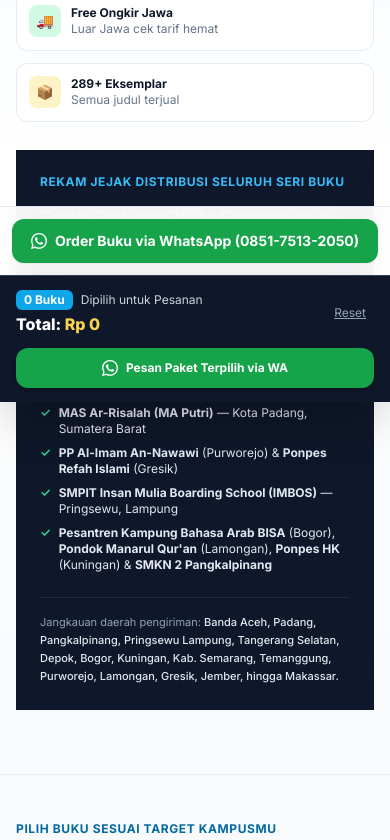
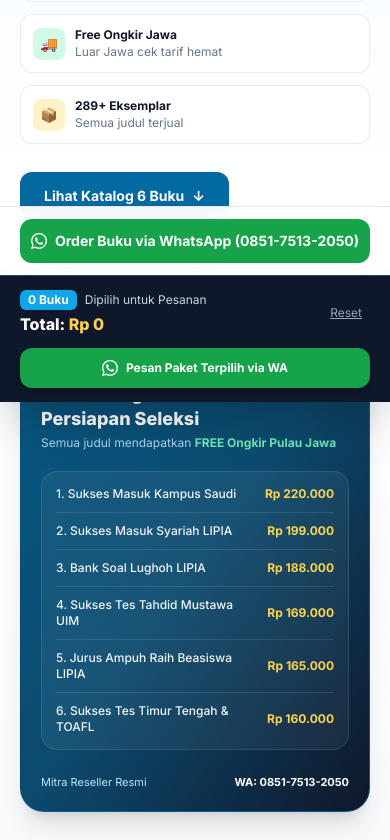
Before and after one commit to ghifarapoetra/katalog-itaf, a plain HTML site: page index.html in a window 390 px wide. Shown: the part 569-1409 px from the top of the page. Drawn offline with nearby package versions, Linux system fonts and the light colour scheme.

Commit message:
Update index.html

```diff
--- a/index.html
+++ b/index.html
@@ -67,10 +67,10 @@
     }
   </style>
 </head>
-<body class="antialiased selection:bg-sky-100 selection:text-sky-900 pb-24 sm:pb-16">
+<body class="antialiased overflow-x-hidden selection:bg-sky-100 selection:text-sky-900 pb-24 sm:pb-16">
 
   <!-- TOP PROMO BANNER: GRATIS ONGKIR PULAU JAWA -->
-  <div class="bg-gradient-to-r from-sky-800 via-sky-700 to-emerald-700 text-white text-xs sm:text-sm py-2.5 px-4 text-center font-medium">
+  <div class="bg-gradient-to-r from-sky-800 via-sky-700 to-emerald-700 text-white text-xs sm:text-sm py-2.5 px-5 sm:px-6 text-center font-medium">
     <div class="max-w-6xl mx-auto flex flex-wrap items-center justify-center gap-x-3 gap-y-1">
       <span class="inline-flex items-center gap-1.5 font-semibold bg-white/15 px-2.5 py-0.5 rounded-full text-amber-200">
         🚚 PROMO PENGIRIMAN AKTIF
@@ -81,7 +81,7 @@
 
   <!-- STICKY NAVIGATION HEADER -->
   <header class="sticky top-0 z-40 bg-white/95 backdrop-blur-md border-b border-slate-200/80 shadow-sm">
-    <div class="max-w-6xl mx-auto px-4 sm:px-6 h-16 flex items-center justify-between gap-3">
+    <div class="max-w-6xl mx-auto px-5 sm:px-6 h-16 flex items-center justify-between gap-3">
       <!-- Identitas Mitra Reseller dengan Logo Toga -->
       <a href="#" class="flex items-center gap-2.5 group">
         <div class="w-10 h-10 rounded-xl bg-gradient-to-br from-sky-600 to-emerald-600 flex items-center justify-center text-white shadow-sm shrink-0" aria-hidden="true">
@@ -125,7 +125,7 @@
 
   <!-- HERO SECTION: RINGKAS, PADAT & FOKUS PERSIAPAN 2027 -->
   <section class="relative overflow-hidden bg-gradient-to-b from-sky-50 via-white to-slate-50 border-b border-slate-200/70">
-    <div class="max-w-6xl mx-auto px-4 sm:px-6 py-8 sm:py-12">
+    <div class="max-w-6xl mx-auto px-5 sm:px-6 py-8 sm:py-12">
       <div class="grid grid-cols-1 lg:grid-cols-12 gap-8 items-center">
 
         <!-- Kolom Teks Utama -->
@@ -172,45 +172,75 @@
           <!-- CTA Utama Hero -->
           <div class="flex flex-wrap items-center gap-3 pt-2">
             <a
-        <!-- Kanan: Bukti Distribusi Riil & Jangkauan Pengiriman (Semua Judul Buku) -->
-        <div class="lg:col-span-5 bg-slate-900 text-white p-6 sm:p-8 lg:p-10 flex flex-col justify-between space-y-6">
-          <div class="space-y-4">
-            <div class="text-xs font-bold uppercase tracking-wider text-sky-400">
-              Rekam Jejak Distribusi Seluruh Seri Buku
+              href="#katalog"
+              class="inline-flex items-center justify-center gap-2 bg-sky-700 hover:bg-sky-800 active:scale-[0.99] text-white font-bold text-sm px-6 py-3.5 rounded-xl shadow-sm transition-all"
+            >
+              <span>Lihat Katalog 6 Buku</span>
+              <span aria-hidden="true">↓</span>
+            </a>
+            <a
+              href="https://wa.me/6285175132050?text=Assalamu'alaikum%20Kak%2C%20saya%20mau%20konsultasi%20pilihan%20buku%20ITAF%20Press%20untuk%20persiapan%202027."
+              target="_blank"
+              rel="noopener noreferrer"
+              class="inline-flex items-center justify-center gap-2 bg-white hover:bg-slate-50 text-slate-800 border border-slate-300 font-semibold text-sm px-5 py-3.5 rounded-xl transition-all"
+            >
+              <span>Tanya Rekomendasi via WA</span>
+            </a>
+          </div>
+        </div>
+
+        <!-- Kolom Kanan Hero: Ringkasan Katalog & Daftar Harga Resmi 2027 -->
+        <div class="lg:col-span-5">
+          <div class="bg-gradient-to-br from-sky-800 via-sky-900 to-slate-900 text-white rounded-3xl p-5 sm:p-7 shadow-xl border border-sky-700/50 space-y-5">
+            <div class="flex items-center justify-between gap-2">
+              <span class="text-[11px] font-bold uppercase tracking-wider bg-sky-500/20 text-sky-200 border border-sky-400/30 px-3 py-1 rounded-full">
+                Edisi Persiapan 2027
+              </span>
+              <span class="text-[11px] font-bold text-amber-300">
+                ITAF • ITAF PRESS
+              </span>
             </div>
-            <h3 class="text-lg sm:text-xl font-bold leading-snug">
-              Telah Terkirim 289+ Eksemplar ke Pelajar & Pesantren se-Indonesia
-            </h3>
-            <p class="text-xs sm:text-sm text-slate-300 leading-relaxed">
-              Mencakup pemesanan satuan maupun kolektif untuk seluruh seri buku ITAF Press (<em>Kampus Saudi, Syariah LIPIA, Lughoh LIPIA, Jurus Ampuh LIPIA, Timteng & TOAFL, serta Tahdid Mustawa UIM</em>):
-            </p>
-            <ul class="space-y-2 text-xs text-slate-200">
-              <li class="flex items-start gap-2">
-                <span class="text-emerald-400 font-bold shrink-0">✓</span>
-                <span><strong>MA Al-Irsyad & Ponpes Al-Irsyad Tengaran (Putra & Putri)</strong> — Kab. Semarang</span>
-              </li>
-              <li class="flex items-start gap-2">
-                <span class="text-emerald-400 font-bold shrink-0">✓</span>
-                <span><strong>MAS Ar-Risalah (MA Putri)</strong> — Kota Padang, Sumatera Barat</span>
-              </li>
-              <li class="flex items-start gap-2">
-                <span class="text-emerald-400 font-bold shrink-0">✓</span>
-                <span><strong>PP Al-Imam An-Nawawi</strong> (Purworejo) & <strong>Ponpes Refah Islami</strong> (Gresik)</span>
-              </li>
-              <li class="flex items-start gap-2">
-                <span class="text-emerald-400 font-bold shrink-0">✓</span>
-                <span><strong>SMPIT Insan Mulia Boarding School (IMBOS)</strong> — Pringsewu, Lampung</span>
-              </li>
-              <li class="flex items-start gap-2">
-                <span class="text-emerald-400 font-bold shrink-0">✓</span>
-                <span><strong>Pesantren Kampung Bahasa Arab BISA</strong> (Bogor), <strong>Pondok Manarul Qur'an</strong> (Lamongan), <strong>Ponpes HK</strong> (Kuningan) & <strong>SMKN 2 Pangkalpinang</strong></span>
-              </li>
-            </ul>
-          </div>
 
-          <div class="pt-4 border-t border-slate-800">
-            <div class="text-[11px] text-slate-400 leading-relaxed">
-              Jangkauan daerah pengiriman: <span class="text-slate-200 font-medium">Banda Aceh, Padang, Pangkalpinang, Pringsewu Lampung, Tangerang Selatan, Depok, Bogor, Kuningan, Kab. Semarang, Temanggung, Purworejo, Lamongan, Gresik, Jember, hingga Makassar.</span>
+            <div>
+              <h2 class="text-lg sm:text-xl font-extrabold leading-snug">
+                Daftar Harga Resmi 6 Seri Buku Persiapan Seleksi
+              </h2>
+              <p class="text-xs text-sky-200/90 mt-1">
+                Semua judul mendapatkan <strong class="text-emerald-300">FREE Ongkir Pulau Jawa</strong>
+              </p>
+            </div>
+
+            <!-- Tabel Ringkas 6 Judul & Harga -->
+            <div class="divide-y divide-white/10 bg-white/5 rounded-2xl px-3.5 sm:px-4 py-1 border border-white/10 text-xs sm:text-[13px]">
+              <a href="#katalog" onclick="filterBooks('saudi')" class="py-2.5 flex items-center justify-between gap-3 hover:text-amber-300 transition-colors">
+                <span class="font-medium text-slate-100">1. Sukses Masuk Kampus Saudi</span>
+                <span class="font-bold text-amber-300 shrink-0">Rp 220.000</span>
+              </a>
+              <a href="#katalog" onclick="filterBooks('lipia')" class="py-2.5 flex items-center justify-between gap-3 hover:text-amber-300 transition-colors">
+                <span class="font-medium text-slate-100">2. Sukses Masuk Syariah LIPIA</span>
+                <span class="font-bold text-amber-300 shrink-0">Rp 199.000</span>
+              </a>
+              <a href="#katalog" onclick="filterBooks('lipia')" class="py-2.5 flex items-center justify-between gap-3 hover:text-amber-300 transition-colors">
+                <span class="font-medium text-slate-100">3. Bank Soal Lughoh LIPIA</span>
+                <span class="font-bold text-amber-300 shrink-0">Rp 188.000</span>
+              </a>
+              <a href="#katalog" onclick="filterBooks('saudi')" class="py-2.5 flex items-center justify-between gap-3 hover:text-amber-300 transition-colors">
+                <span class="font-medium text-slate-100">4. Sukses Tes Tahdid Mustawa UIM</span>
+                <span class="font-bold text-amber-300 shrink-0">Rp 169.000</span>
+              </a>
+              <a href="#katalog" onclick="filterBooks('lipia')" class="py-2.5 flex items-center justify-between gap-3 hover:text-amber-300 transition-colors">
+                <span class="font-medium text-slate-100">5. Jurus Ampuh Raih Beasiswa LIPIA</span>
+                <span class="font-bold text-amber-300 shrink-0">Rp 165.000</span>
+              </a>
+              <a href="#katalog" onclick="filterBooks('timteng')" class="py-2.5 flex items-center justify-between gap-3 hover:text-amber-300 transition-colors">
+                <span class="font-medium text-slate-100">6. Sukses Tes Timur Tengah & TOAFL</span>
+                <span class="font-bold text-amber-300 shrink-0">Rp 160.000</span>
+              </a>
+            </div>
+
+            <div class="flex items-center justify-between text-[11px] text-sky-200 pt-1">
+              <span>Mitra Reseller Resmi</span>
+              <span class="font-bold text-white">WA: 0851-7513-2050</span>
             </div>
           </div>
         </div>
@@ -220,7 +250,7 @@
   </section>
 
   <!-- MAIN CATALOG SECTION -->
-  <main id="katalog" class="max-w-6xl mx-auto px-4 sm:px-6 pt-10 pb-8">
+  <main id="katalog" class="max-w-6xl mx-auto px-5 sm:px-6 pt-10 pb-8">
 
     <!-- Header Katalog & Filter Kategori -->
     <div class="flex flex-col md:flex-row md:items-end justify-between gap-4 mb-6">
@@ -279,12 +309,12 @@
   </main>
 
   <!-- SECTION BUNDLING & PESANAN KOLEKTIF + BUKTI DISTRIBUSI RIIL -->
-  <section id="bundling" class="max-w-6xl mx-auto px-4 sm:px-6 py-8">
+  <section id="bundling" class="max-w-6xl mx-auto px-5 sm:px-6 py-8">
     <div class="bg-white rounded-3xl border border-slate-200/90 shadow-sm overflow-hidden">
       <div class="grid grid-cols-1 lg:grid-cols-12">
 
         <!-- Kiri: Ajakan Bundling & Kolektif -->
-        <div class="lg:col-span-7 p-6 sm:p-8 lg:p-10 space-y-5">
+        <div class="lg:col-span-7 p-5 sm:p-8 lg:p-10 space-y-5">
           <div class="inline-flex items-center gap-2 bg-emerald-50 text-emerald-800 border border-emerald-200 px-3 py-1 rounded-full text-xs font-bold">
             📦 PAKET BUNDLING & PESANAN KOLEKTIF
           </div>
@@ -324,41 +354,45 @@
           </div>
         </div>
 
-        <!-- Kanan: Bukti Distribusi Riil & Jangkauan Pengiriman -->
-        <div class="lg:col-span-5 bg-slate-900 text-white p-6 sm:p-8 lg:p-10 flex flex-col justify-between space-y-6">
+        <!-- Kanan: Bukti Distribusi Riil & Jangkauan Pengiriman (Semua Judul Buku) -->
+        <div class="lg:col-span-5 bg-slate-900 text-white p-5 sm:p-8 lg:p-10 flex flex-col justify-between space-y-6">
           <div class="space-y-4">
             <div class="text-xs font-bold uppercase tracking-wider text-sky-400">
-              Rekam Jejak Distribusi Nyata
+              Rekam Jejak Distribusi Seluruh Seri Buku
             </div>
             <h3 class="text-lg sm:text-xl font-bold leading-snug">
-              Telah Terkirim 228+ Eksemplar ke Pelajar & Pesantren se-Indonesia
+              Telah Terkirim 289+ Eksemplar ke Pelajar & Pesantren se-Indonesia
             </h3>
             <p class="text-xs sm:text-sm text-slate-300 leading-relaxed">
-              Setiap pesanan diproses melalui jalur distribusi resmi ITAF Press lengkap dengan nomor resi pengiriman. Dipercaya oleh pelajar mandiri maupun pesanan kolektif lembaga pendidikan:
+              Mencakup pemesanan satuan maupun kolektif untuk seluruh seri buku ITAF Press (<em>Kampus Saudi, Syariah LIPIA, Lughoh LIPIA, Jurus Ampuh LIPIA, Timteng & TOAFL, serta Tahdid Mustawa UIM</em>):
             </p>
             <ul class="space-y-2 text-xs text-slate-200">
               <li class="flex items-start gap-2">
-                <span class="text-emerald-400 font-bold">✓</span>
-                <span><strong>MA Al-Irsyad & Ponpes Al-Irsyad Tengaran</strong> (Kab. Semarang)</span>
+                <span class="text-emerald-400 font-bold shrink-0">✓</span>
+                <span><strong>MA Al-Irsyad & Ponpes Al-Irsyad Tengaran (Putra & Putri)</strong> — Kab. Semarang</span>
               </li>
               <li class="flex items-start gap-2">
-                <span class="text-emerald-400 font-bold">✓</span>
-                <span><strong>MAS Ar-Risalah (MA Putri)</strong> (Kota Padang)</span>
+                <span class="text-emerald-400 font-bold shrink-0">✓</span>
+                <span><strong>MAS Ar-Risalah (MA Putri)</strong> — Kota Padang, Sumatera Barat</span>
               </li>
               <li class="flex items-start gap-2">
-                <span class="text-emerald-400 font-bold">✓</span>
-                <span><strong>Ponpes Refah Islami</strong> (Gresik) & <strong>Pondok Manarul Qur'an</strong> (Lamongan)</span>
+                <span class="text-emerald-400 font-bold shrink-0">✓</span>
+                <span><strong>PP Al-Imam An-Nawawi</strong> (Purworejo) & <strong>Ponpes Refah Islami</strong> (Gresik)</span>
               </li>
               <li class="flex items-start gap-2">
-                <span class="text-emerald-400 font-bold">✓</span>
-                <span><strong>Pesantren Putera Kampung Bahasa Arab BISA</strong> (Bogor)</span>
+                <span class="text-emerald-400 font-bold shrink-0">✓</span>
+                <span><strong>SMPIT Insan Mulia Boarding School (IMBOS)</strong> — Pringsewu, Lampung</span>
+              </li>
+              <li class="flex items-start gap-2">
+                <span class="text-emerald-400 font-bold shrink-0">✓</span>
+                <span><strong>Pesantren Kampung Bahasa Arab BISA</strong> (Bogor), <strong>Pondok Manarul Qur'an</strong> (Lamongan), <strong>Ponpes HK</strong> (Kuningan) & <strong>SMKN 2 Pangkalpinang</strong></span>
               </li>
             </ul>
           </div>
 
           <div class="pt-4 border-t border-slate-800">
-            <div class="text-[11px] text-slate-400">
-              Jangkauan pengiriman mencakup: <span class="text-slate-200 font-medium">Banda Aceh, Padang, Pangkalpinang, Jabodetabek, Semarang, Temanggung, Lamongan, Gresik, hingga Makassar.</span>
+            <div class="text-[11px] text-slate-400 leading-relaxed">
+              Jangkauan daerah pengiriman: <span class="text-slate-200 font-medium">Banda Aceh, Padang, Pangkalpinang, Pringsewu Lampung, Tangerang Selatan, Depok, Bogor, Kuningan, Kab. Semarang, Temanggung, Purworejo, Lamongan, Gresik, Jember, hingga Makassar.</span>
             </div>
           </div>
         </div>
@@ -368,7 +402,7 @@
   </section>
 
   <!-- SECTION FAQ SINGKAT -->
-  <section id="faq" class="max-w-4xl mx-auto px-4 sm:px-6 py-8">
+  <section id="faq" class="max-w-4xl mx-auto px-5 sm:px-6 py-8">
     <div class="text-center mb-6">
       <span class="text-xs font-bold uppercase tracking-wider text-sky-700">Informasi Pemesanan</span>
       <h2 class="text-xl sm:text-2xl font-extrabold text-slate-900 mt-1">Pertanyaan yang Sering Diajukan</h2>
@@ -422,7 +456,7 @@
   </section>
 
   <!-- FOOTER RINGKAS -->
-  <footer class="max-w-6xl mx-auto px-4 sm:px-6 pt-6 pb-10 border-t border-slate-200 text-center sm:text-left">
+  <footer class="max-w-6xl mx-auto px-5 sm:px-6 pt-6 pb-10 border-t border-slate-200 text-center sm:text-left">
     <div class="flex flex-col sm:flex-row items-center justify-between gap-4 text-xs text-slate-500">
       <div>
         <strong class="text-slate-800">Katalog Buku Persiapan Beasiswa Arab Saudi, LIPIA & Timur Tengah</strong>
@@ -436,7 +470,7 @@
 
   <!-- FLOATING BUNDLING BAR (Muncul otomatis ketika user memilih >= 1 buku ke keranjang bundling) -->
   <div id="bundling-bar" class="fixed bottom-0 inset-x-0 z-50 bg-slate-900 text-white border-t border-slate-700 shadow-2xl transform translate-y-full transition-transform duration-300">
-    <div class="max-w-6xl mx-auto px-4 sm:px-6 py-3.5 flex flex-col sm:flex-row items-center justify-between gap-3">
+    <div class="max-w-6xl mx-auto px-5 sm:px-6 py-3.5 flex flex-col sm:flex-row items-center justify-between gap-3">
       <div class="flex items-center gap-3 w-full sm:w-auto justify-between sm:justify-start">
         <div>
           <div class="text-xs text-slate-300 flex items-center gap-2">
@@ -469,7 +503,7 @@
   </div>
 
   <!-- STICKY MOBILE CTA BAR (Tampil di mobile saat bundling bar tidak aktif) -->
-  <div id="mobile-sticky-cta" class="sm:hidden fixed bottom-0 inset-x-0 z-40 bg-white/95 backdrop-blur-md border-t border-slate-200 p-3 shadow-lg">
+  <div id="mobile-sticky-cta" class="sm:hidden fixed bottom-0 inset-x-0 z-40 bg-white/95 backdrop-blur-md border-t border-slate-200 px-5 py-3 shadow-lg">
     <a
       href="https://wa.me/6285175132050?text=Assalamu'alaikum%20Kak%2C%20saya%20mau%20pesan%20buku%20ITAF%20Press%20dan%20klaim%20Free%20Ongkir%20Pulau%20Jawa."
       target="_blank"
@@ -484,7 +518,7 @@
   </div>
 
   <!-- MODAL DETAIL SINOPSIS & PREVIEW ISI BUKU -->
-  <div id="book-modal" class="fixed inset-0 z-50 hidden overflow-y-auto bg-slate-900/70 backdrop-blur-xs p-3 sm:p-6" role="dialog" aria-modal="true" aria-labelledby="modal-title">
+  <div id="book-modal" class="fixed inset-0 z-50 hidden overflow-y-auto bg-slate-900/70 backdrop-blur-xs p-4 sm:p-6" role="dialog" aria-modal="true" aria-labelledby="modal-title">
     <div class="min-h-full flex items-center justify-center">
       <div class="bg-white w-full max-w-3xl rounded-3xl shadow-2xl border border-slate-200 overflow-hidden my-4">
 
```
